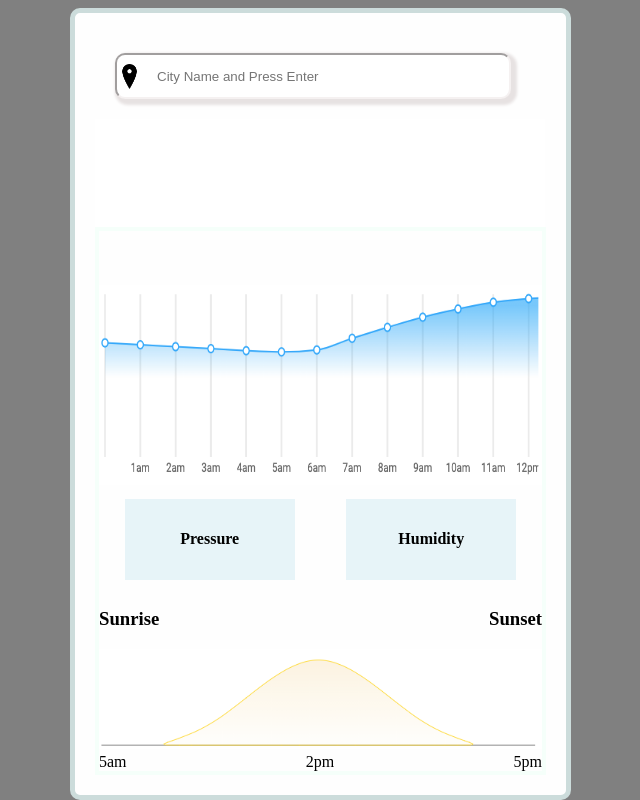
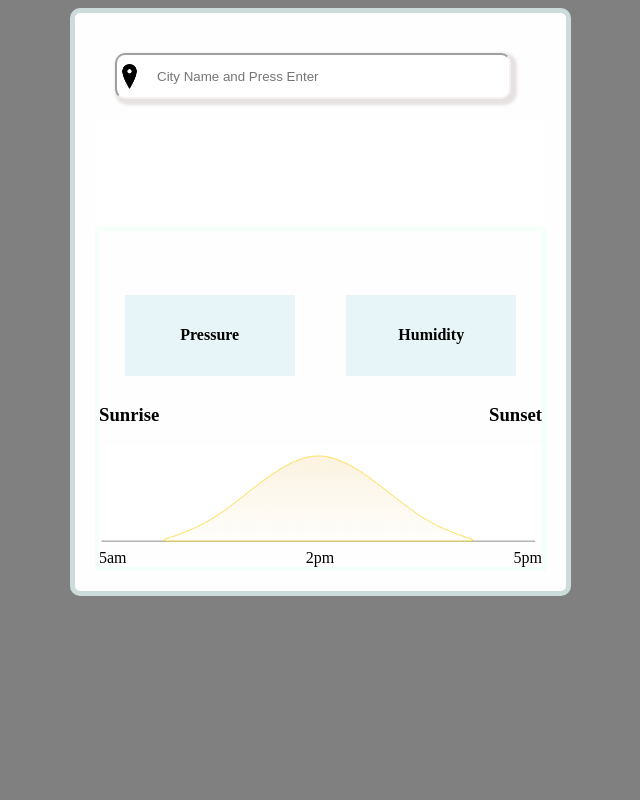
Before and after one commit to Niku1647/weatherapp, a website: page index.html in a window 1280 px wide. Shown: the whole page, without its empty margins (442-1082 px from the left). Drawn offline with nearby package versions, Linux system fonts and the light colour scheme.

Commit message:
Update index.html

```diff
--- a/index.html
+++ b/index.html
@@ -104,9 +104,7 @@
             </div>
           </div>
         </div>
-        <div>
-          <img src="graph.png" alt="" srcset="" width="443px" height="200px" />
-        </div>
+
 
         <div class="temp">
           <div class="temp2">
@@ -153,9 +151,7 @@
             </div>
           </div>
         </div>
-        <div>
-          <img src="graph.png" alt="" srcset="" width="443px" height="200px" />
-        </div>
+
 
         <div class="temp">
           <div class="temp2">
```
